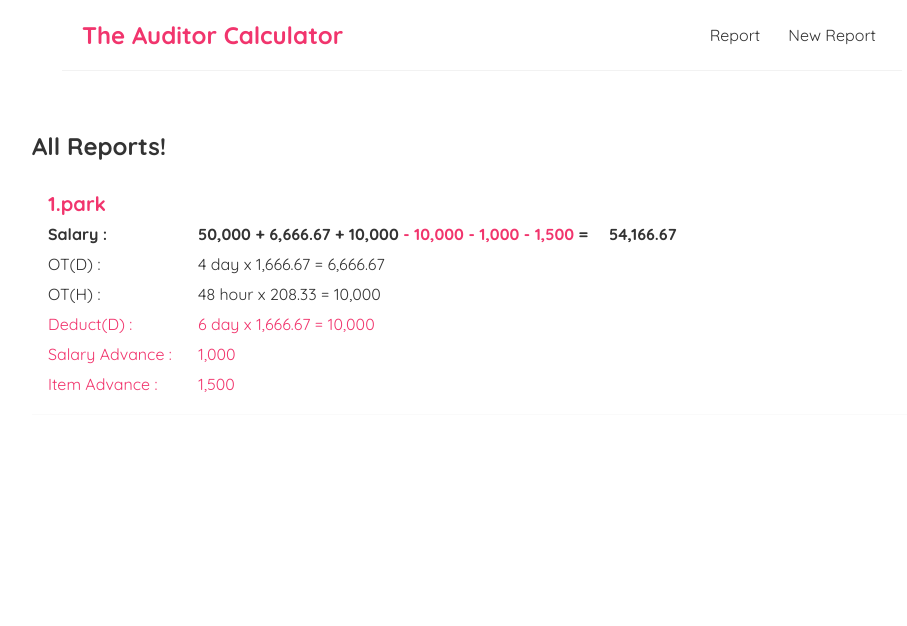
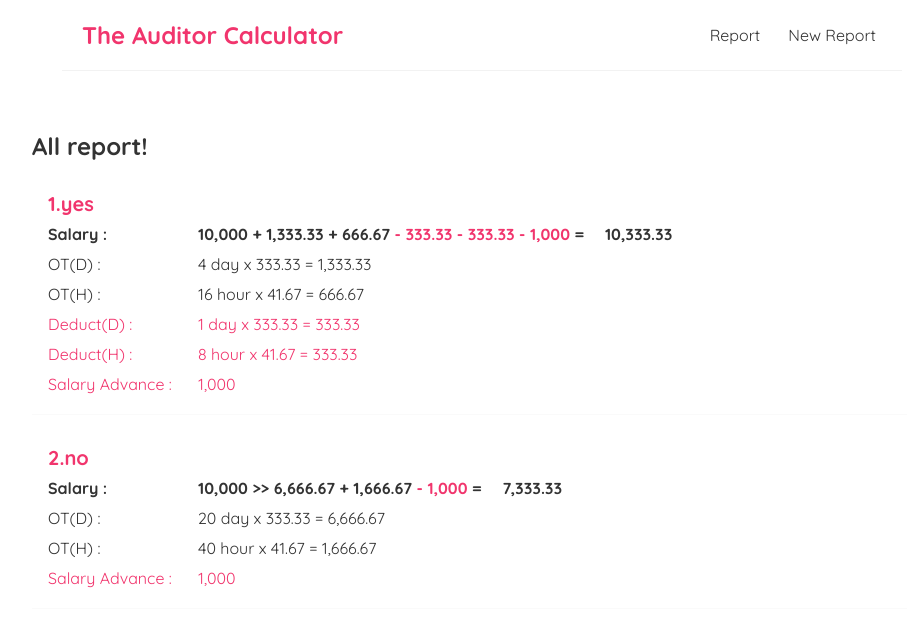
Before and after one commit to Parkkung/Auditor-calculator, a React (Create React App) app: page / in a window 1280 px wide. Shown: the top 626 px of the page, without its empty margins (158-1065 px from the left). Built offline with nearby package versions, Linux system fonts and the light colour scheme; data requests are answered from the project's data file.

Commit message:
baseused

```diff
--- a/data/db.json
+++ b/data/db.json
@@ -2,19 +2,37 @@
   "reports": [
     {
       "shopValue": "",
-      "name": "park",
+      "name": "yes",
       "day": "30",
       "hour": "8",
-      "base": "50000",
+      "base": "10000",
+      "baseused": 1,
       "otd": "4",
-      "oth": "48",
-      "deductd": "6",
+      "oth": "16",
+      "deductd": "1",
+      "deducth": "8",
+      "late": 0,
+      "sadvance": "1000",
+      "iadvance": 0,
+      "tagValue": "",
+      "id": 1
+    },
+    {
+      "shopValue": "",
+      "name": "no",
+      "day": "30",
+      "hour": "8",
+      "base": "10000",
+      "baseused": "0",
+      "otd": "20",
+      "oth": "40",
+      "deductd": 0,
       "deducth": 0,
       "late": 0,
       "sadvance": "1000",
-      "iadvance": "1500",
+      "iadvance": 0,
       "tagValue": "",
-      "id": 1
+      "id": 2
     }
   ]
 }
--- a/src/Create.js
+++ b/src/Create.js
@@ -35,6 +35,7 @@ const Create = () => {
     const [day, setDay] = useState(0);
     const [hour, setHour] = useState(0);
     const [base, setBase] = useState(0);
+    const [baseused, setbaseUsed] = useState(1)
     const [otd, setOtd] = useState(0);
     const [oth, setOth] = useState(0);
     const [deductd, setDeductd] = useState(0);
@@ -49,7 +50,7 @@ const Create = () => {
 
     const handleSubmit = (e) => {
         e.preventDefault();
-        const report = { shopValue, name, day, hour, base, otd, oth, deductd, deducth, late, sadvance, iadvance, tagValue };
+        const report = { shopValue, name, day, hour, base, baseused, otd, oth, deductd, deducth, late, sadvance, iadvance, tagValue };
 
         fetch('http://localhost:8000/reports', {
             method: 'POST',
@@ -136,6 +137,13 @@ const Create = () => {
                     type="number"
                     onChange={(e) => setBase(e.target.value)}
                 />
+                <label> Base used? :</label>
+                <select
+                    value={baseused}
+                    onChange={(e) => setbaseUsed(e.target.value)}>
+                    <option value= "1" >yes</option>
+                    <option value= "0" >no</option>
+                </select>
                 <label> OT(D) :</label>
                 <input
                     type="number"
--- a/src/Report.js
+++ b/src/Report.js
@@ -3,7 +3,7 @@ import useFetch from './useFetch';
 
 
 const Report = () => {
-    const { data: reports, isPending, error} = useFetch('http://localhost:8000/reports');
+    const { data: reports, isPending, error, searchShop} = useFetch('http://localhost:8000/reports');
     // const[name, setName] = useState('Pruk');
 
     // useEffect(() => {
@@ -16,7 +16,7 @@ const Report = () => {
         <div className="reportpage">
             { error && <div> { error }</div>}
             { isPending && <div>Loading...</div> }
-            {reports && <ReportList reports={reports} title="All Reports!" />}
+            {reports && <ReportList reports={reports} title= "All report!" />}
             {/* <button onClick={() => setName('Praew')}>change name</button>
             <p>{ name }</p>
             <ReportList reports={reports.filter((report) => report.name === 'Pruk')} title="Pruk's Reports!"/> */}
--- a/src/ReportList.js
+++ b/src/ReportList.js
@@ -1,11 +1,69 @@
-import { Link } from "react-router-dom";
+import { useState } from "react";
+import { Link } from 'react-router-dom';
+import Creatable from 'react-select/creatable';
+
 
 const ReportList = (props) => {
     const reports = props.reports;
     const title = props.title;
+    // const shop = [
+    //     { label:'wine',value:'wine' },
+    //     { label:'สุรายาสูบ',value:'สุรายาสูบ' },
+    //     { label:'Fast',value:'Fast' },
+    //     { label:'King HDY',value:'King HDY' },
+    //     { label: 'King KN' ,value: 'King KN' },
+    //     { label: 'King SRT' ,value: 'King SRT' },
+    //     { label: 'John' ,value: 'John' },
+    //     { label: 'Fort' ,value: 'Fort' },
+    //     { label: 'Dodges' ,value: 'Dodges' },
+    //     { label: 'Champagne' ,value: 'Champagne' },
+    //     { label: 'Dewars' ,value: 'Dewars' },
+    //     { label: 'Rich' ,value: 'Rich' },
+    //     { label: 'PTL' ,value: 'PTL' },
+    //     { label: 'Green' ,value: 'Green' },
+    //     { label: 'Rose' ,value: 'Rose' }
+    // ]
+    // const [searchShop, setsearchShop] = useState('');
+
+    // const customStyle = {
+    //     option : (provided,state)=> ({
+    //         ...provided,
+    //         borderBottom: '1px dotted pink',
+    //         color: state.isSelected ? 'red' : 'blue'
+    //     })
+    // }
+
+    // const handleSubmit = (e) => {
+    //     e.preventDefault();
+    //     console.log("new search added");
+    //     console.log( {searchShop})
+    // }
+
+    // const handleChange = (field,value) => {
+    //     switch (field) {
+    //         case 'shop':
+    //             setsearchShop(value);
+    //             break;
+    //         default:
+    //             break;
+    //     }
+    // }
+
 
     return (
         <div className="report-list">
+            {/* <form onSubmit={handleSubmit}>
+                <label> Shop :</label>
+                <Creatable
+                isMulti
+                isClearable
+                onChange={(value => handleChange('shop',value))}
+                options={shop}
+                value={searchShop}
+                styles={customStyle}
+                />
+                <button>Add Report</button>
+            </form> */}
             <h2> { title } </h2>
             {reports.map((report) => (
                 <div className="report-preview" key={report.id}>
@@ -13,15 +71,18 @@ const ReportList = (props) => {
                     <h2> {report.id}.{ report.name}</h2>
                     <div>
                         <p className="bold space-detail"> Salary :</p>
-                        <p className="bold">{report.base !== 0 && parseInt(report.base).toLocaleString()}
-                        {report.otd !== 0 && <span> + {parseFloat(report.otd*(report.base/report.day)).toLocaleString(undefined, {maximumFractionDigits:2})}</span>}
+                        <p className="bold">
+                        {report.base !== 0 && parseInt(report.base).toLocaleString()}
+                        {report.baseused === "0" && <span> &gt;&gt; </span>}
+                        {report.baseused === 1 && <span> + </span>}
+                        {report.otd !== 0 && <span> {parseFloat(report.otd*(report.base/report.day)).toLocaleString(undefined, {maximumFractionDigits:2})}</span>}
                         {report.oth !== 0 && <span> + {parseFloat(report.oth*((report.base/report.day)/report.hour)).toLocaleString(undefined, {maximumFractionDigits:2})}</span>}
                         {report.deductd !== 0 && <span className="deduct"> - {parseFloat(report.deductd*(report.base/report.day)).toLocaleString(undefined, {maximumFractionDigits:2})}</span>}
                         {report.deducth !== 0 && <span className="deduct"> - {parseFloat(report.deducth*((report.base/report.day)/report.hour)).toLocaleString(undefined, {maximumFractionDigits:2})}</span>}
                         {report.late !== 0 && <span className="deduct"> - {parseFloat(report.late*5).toLocaleString(undefined, {maximumFractionDigits:2})}</span>}
                         {report.sadvance !== 0 && <span className="deduct"> - {parseFloat(report.sadvance*1).toLocaleString(undefined, {maximumFractionDigits:2})}</span>}
                         {report.iadvance !== 0 && <span className="deduct">  - {parseFloat(report.iadvance*1).toLocaleString(undefined, {maximumFractionDigits:2})}</span>} =
-                        &emsp;{(parseInt(report.base) + parseFloat(report.otd*(report.base/report.day)) + parseFloat(report.oth*((report.base/report.day)/report.hour)) - parseFloat(report.deductd*(report.base/report.day)) - parseFloat(report.deducth*((report.base/report.day)/report.hour)) - parseInt(report.late*5) - parseInt(report.sadvance) - parseInt(report.iadvance)).toLocaleString(undefined, {maximumFractionDigits:2})}</p>
+                        &emsp;{(parseInt(report.baseused*report.base) + parseFloat(report.otd*(report.base/report.day)) + parseFloat(report.oth*((report.base/report.day)/report.hour)) - parseFloat(report.deductd*(report.base/report.day)) - parseFloat(report.deducth*((report.base/report.day)/report.hour)) - parseInt(report.late*5) - parseInt(report.sadvance) - parseInt(report.iadvance)).toLocaleString(undefined, {maximumFractionDigits:2})}</p>
                     </div>
                     {report.otd !== 0 && <div>
                         <p className="space-detail">OT(D) :</p>
```
